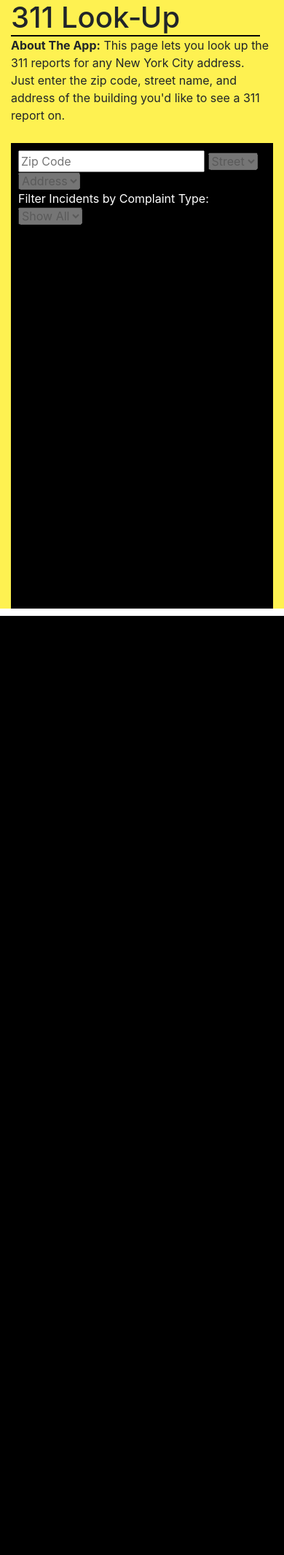
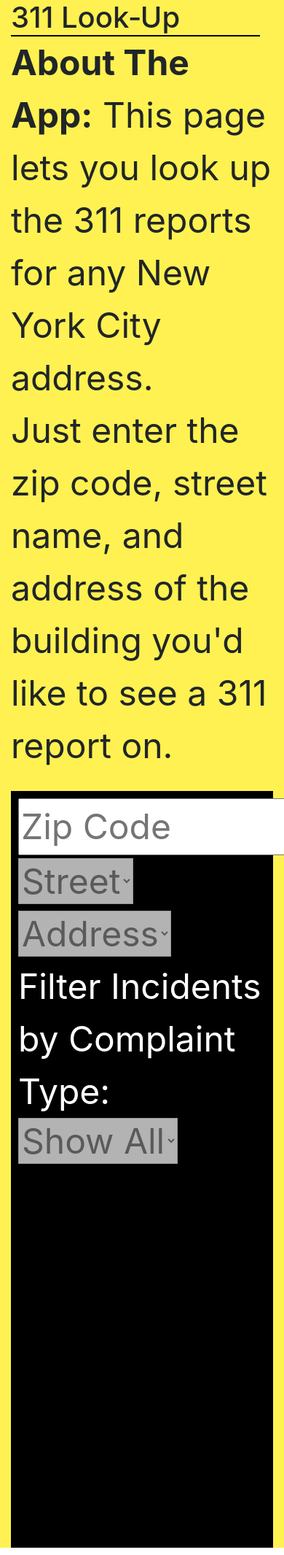
Before and after one commit to PatMattei/311-Map-App, a PHP site: page / in a window 390 px wide; the page is wider, and only the part inside the window is pictured. Shown: that part at 73% size. Before the commit the page ends 844 px from the top of that part, so only its background shows below. Run offline with PHP 8.4, Linux system fonts and the light colour scheme; some libraries are stand-ins or nearby versions.

Commit message:
Added media queries

```diff
--- a/style.css
+++ b/style.css
@@ -1,5 +1,8 @@
+select { background-color: #fff; }
+
 .container-fluid {
 	background-color: #FEF151;
+	font-size: 3rem;
 }
 
 .header {
@@ -52,6 +55,7 @@
 }
 
 .incident {
+	font-size: .8em;
 	border-bottom: 2px solid #000;
 	margin: 20px 0;
 }
@@ -59,3 +63,19 @@
 .label {
 	font-weight: bold;
 }
+
+/*Small devices (landscape phones, 576px and up)*/
+@media only screen and (min-width: 576px) {}
+
+/*Medium devices (tablets, 768px and up)*/
+@media only screen and (min-width: 768px) {
+	.container-fluid {
+		font-size: 2rem;
+	}
+}
+
+/*Large devices (desktops, 992px and up)*/
+@media only screen and (min-width: 992px) {}
+
+/*Extra large devices (large desktops, 1200px and up)*/
+@media only screen and (min-width: 1200px) {}
```
